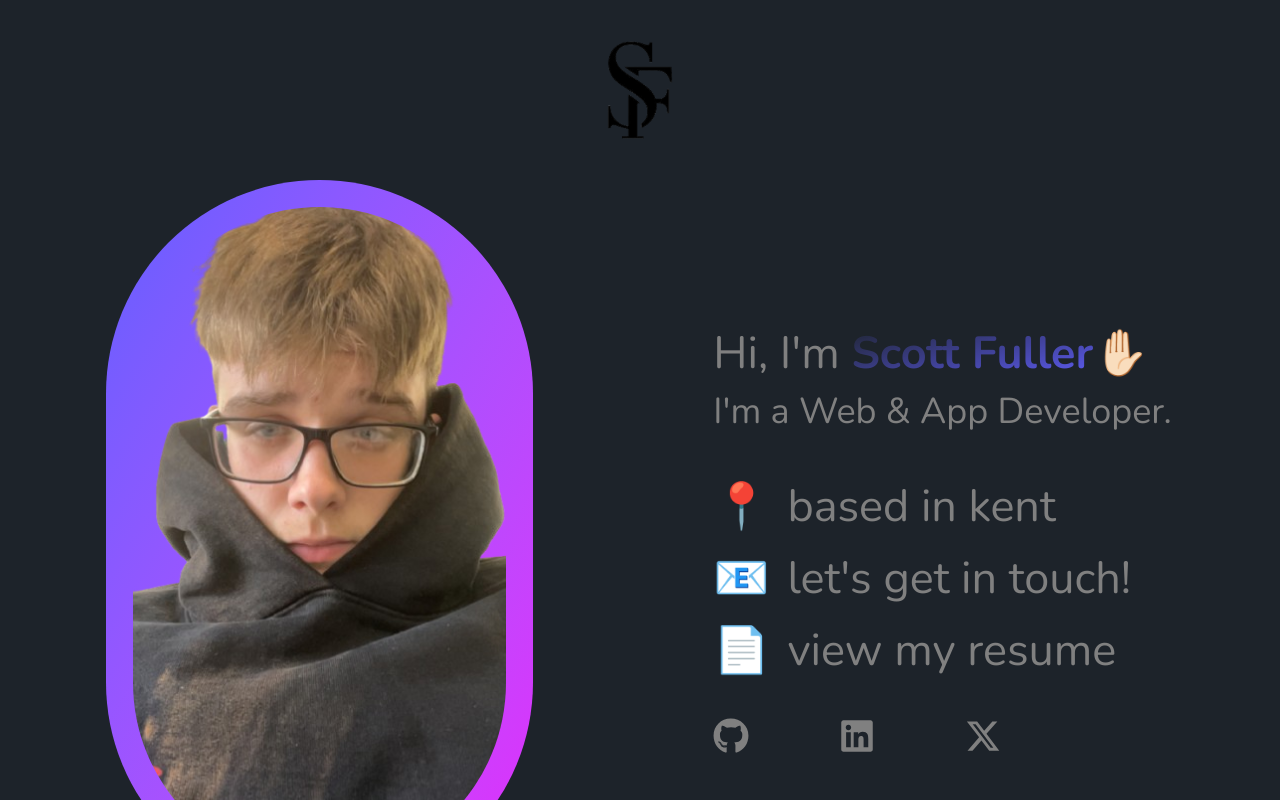
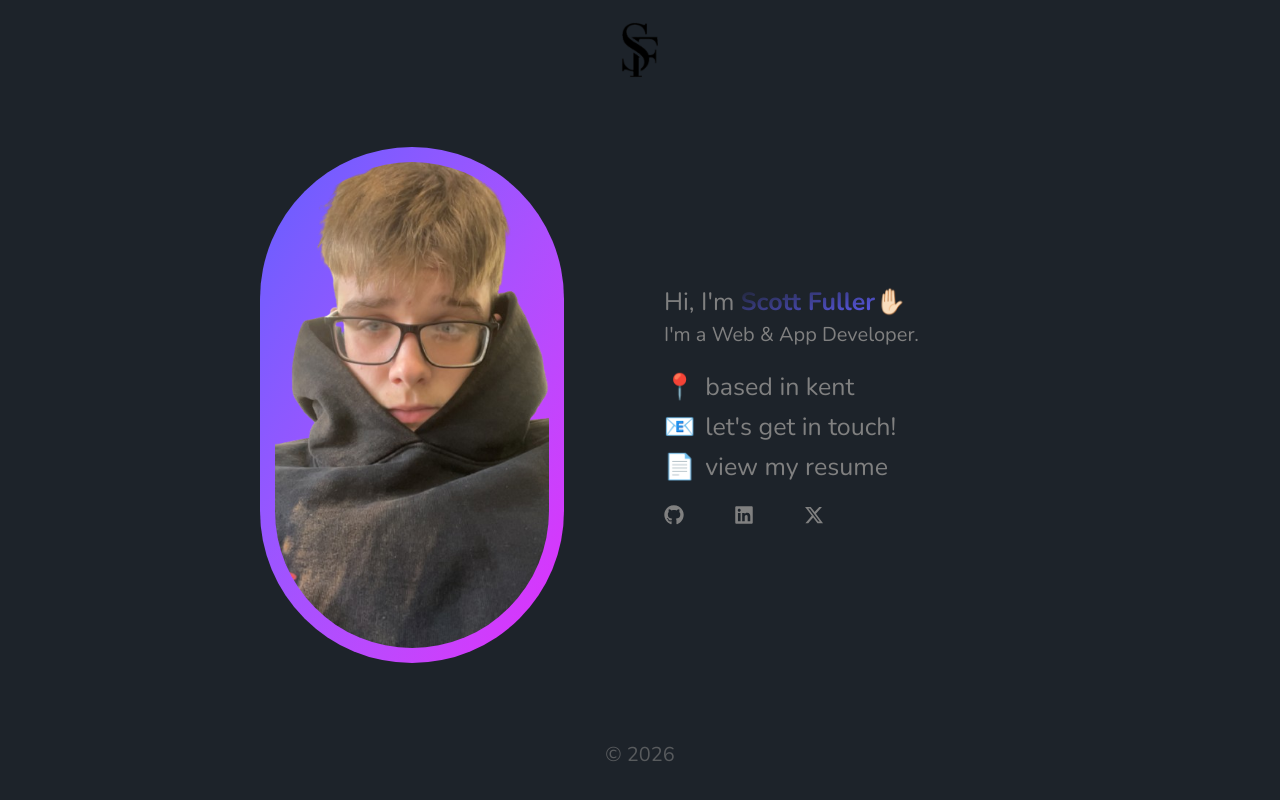
Before and after one commit to SF-08/scottfuller.dev, a Next.js app: page / in a window 1280 px wide. Shown: the top 800 px of the page. Built offline with nearby package versions, Linux system fonts and the light colour scheme.

Commit message:
font change take 20000

```diff
--- a/app/globals.css
+++ b/app/globals.css
@@ -34,7 +34,7 @@
 :root {
   --bg-color: #1d232a;
   --text-color: gray;
-  --font-size: 36px;
+  --font-size: 20px;
 }
 
 html,
```
